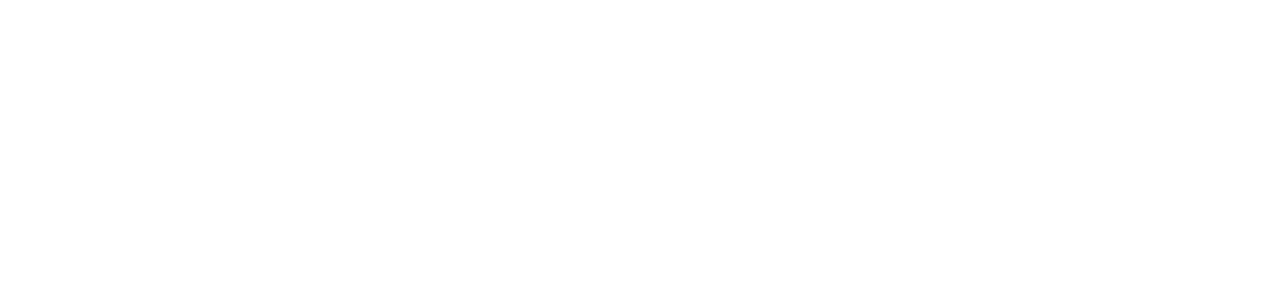
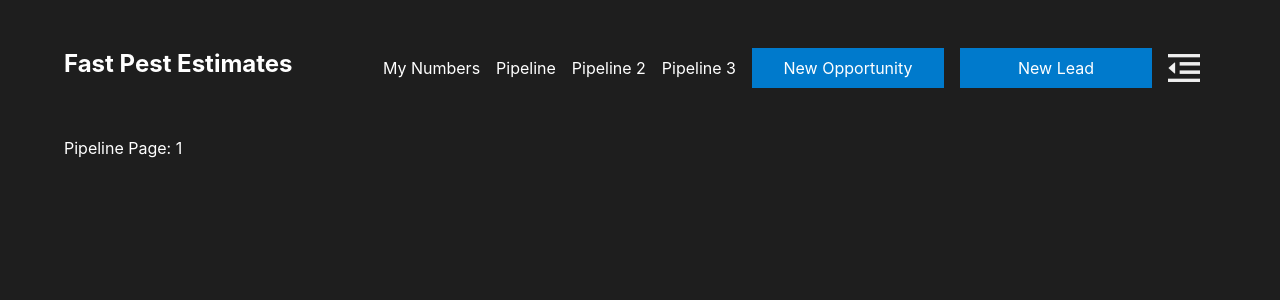
Before and after one commit to georgeschulz/sales-crm, a React (Create React App) app in the folder client/: page /pipeline/1 in a window 1280 px wide. Before the commit this address had no page. Shown: the top 300 px of the page. Built offline with nearby package versions, Linux system fonts and the light colour scheme.

Commit message:
Add header and basic layout

```diff
--- a/client/src/App.js
+++ b/client/src/App.js
@@ -2,6 +2,7 @@
 import './output.css';
 import { BrowserRouter as Router, Routes, Route } from 'react-router-dom';
 import Login from './pages/login';
+import PipelinePage from './pages/pipeline';
 
 function App() {
   return (
@@ -9,6 +10,7 @@
       <Router>
         <Routes>
           <Route path="/login" element={<Login />} />
+          <Route path='/pipeline/:pipelineId' element={<PipelinePage />} />
         </Routes>
       </Router>
 
--- /dev/null
+++ b/client/src/components/buttons/navButton.js
@@ -0,0 +1,13 @@
+function NavButton({ text, onClick, disabled = false}) {
+    return (
+        <button
+            className={`nav-button ${disabled ? 'disabled' : ''} bg-primary text-white py-2 px-4 w-48`}
+            onClick={onClick}
+            disabled={disabled}
+        >
+            {text}
+        </button>
+    )
+}
+
+export default NavButton;
--- /dev/null
+++ b/client/src/components/layouts/AppLayout.js
@@ -0,0 +1,14 @@
+import Header from "../navigation/Header";
+
+function AppLayout({ children }) {
+    return (
+        <div className="app-layout bg-dark w-full h-screen text-white py-12 px-16">
+            <Header />
+            <div className="w-full">
+                {children}
+            </div>
+        </div>
+    );
+}
+
+export default AppLayout;
--- /dev/null
+++ b/client/src/components/navigation/Header.js
@@ -0,0 +1,38 @@
+import { Link } from "react-router-dom";
+import NavButton from "../buttons/navButton";
+import menuButton from '../../assets/menu-icon.png'
+
+function Header() {
+    return (
+        <div className="flex justify-between mb-12">
+            <h2 className="text-2xl font-bold">Fast Pest Estimates</h2>
+            <nav>
+                <ul className="flex items-center">
+                    <li className="mr-4 hover:underline">
+                        <Link to="/numbers">My Numbers</Link>
+                    </li>
+                    <li className="mr-4 hover:underline">
+                        <Link to="/pipeline/1">Pipeline</Link>
+                    </li>
+                    <li className="mr-4  hover:underline">
+                        <Link to="/pipeline/2">Pipeline 2</Link>
+                    </li>
+                    <li className="mr-4 hover:underline">
+                        <Link to="/pipeline/3">Pipeline 3</Link>
+                    </li>
+                    <li className="mr-4">
+                        <NavButton text="New Opportunity" />
+                    </li>
+                    <li className="mr-4">
+                        <NavButton text="New Lead" />
+                    </li>
+                    <li className="mr-4">
+                        <img src={menuButton} alt="menu button" className="w-8 h-7" />
+                    </li>
+                </ul>
+            </nav>
+        </div>
+    )
+}
+
+export default Header;
--- a/client/src/output.css
+++ b/client/src/output.css
@@ -579,6 +579,10 @@
   margin-bottom: 4rem;
 }
 
+.mr-4 {
+  margin-right: 1rem;
+}
+
 .flex {
   display: flex;
 }
@@ -597,6 +601,26 @@
 
 .h-16 {
   height: 4rem;
+}
+
+.h-full {
+  height: 100%;
+}
+
+.h-screen {
+  height: 100vh;
+}
+
+.h-8 {
+  height: 2rem;
+}
+
+.h-6 {
+  height: 1.5rem;
+}
+
+.h-7 {
+  height: 1.75rem;
 }
 
 .min-h-screen {
@@ -631,16 +655,48 @@
   width: 100vw;
 }
 
+.w-24 {
+  width: 6rem;
+}
+
+.w-48 {
+  width: 12rem;
+}
+
+.w-36 {
+  width: 9rem;
+}
+
+.w-8 {
+  width: 2rem;
+}
+
 .flex-wrap {
   flex-wrap: wrap;
+}
+
+.content-center {
+  align-content: center;
 }
 
 .content-start {
   align-content: flex-start;
 }
 
+.items-center {
+  align-items: center;
+}
+
 .justify-center {
   justify-content: center;
+}
+
+.justify-between {
+  justify-content: space-between;
+}
+
+.rounded {
+  border-radius: 0.25rem;
 }
 
 .border {
@@ -673,6 +729,11 @@
 .bg-bone {
   --tw-bg-opacity: 1;
   background-color: rgb(217 217 217 / var(--tw-bg-opacity));
+}
+
+.bg-primary {
+  --tw-bg-opacity: 1;
+  background-color: rgb(0 122 204 / var(--tw-bg-opacity));
 }
 
 .py-4 {
@@ -718,6 +779,16 @@
 .px-14 {
   padding-left: 3.5rem;
   padding-right: 3.5rem;
+}
+
+.px-16 {
+  padding-left: 4rem;
+  padding-right: 4rem;
+}
+
+.py-12 {
+  padding-top: 3rem;
+  padding-bottom: 3rem;
 }
 
 .text-center {
@@ -776,6 +847,10 @@
   color: rgb(217 217 217 / var(--tw-text-opacity));
 }
 
+.hover\:underline:hover {
+  text-decoration-line: underline;
+}
+
 .focus\:border-primary:focus {
   --tw-border-opacity: 1;
   border-color: rgb(0 122 204 / var(--tw-border-opacity));
--- a/client/src/pages/login.js
+++ b/client/src/pages/login.js
@@ -13,7 +13,7 @@
 
     const handleSubmit = () => {
         if(email && password) {
-            navigate('/pipeline');
+            navigate('/pipeline/1');
         } else {
             alert('Please enter your email and password')
         }
--- /dev/null
+++ b/client/src/pages/pipeline.js
@@ -0,0 +1,16 @@
+import { useParams } from "react-router-dom"
+import AppLayout from "../components/layouts/AppLayout"
+
+function PipelinePage() {
+    const { pipelineId } = useParams()
+
+    return (
+        <div>
+            <AppLayout>
+                <p>Pipeline Page: {pipelineId}</p>
+            </AppLayout>
+        </div>
+    )
+}
+
+export default PipelinePage
```
Also changed, not shown: client/src/assets/menu-icon.png (added).
